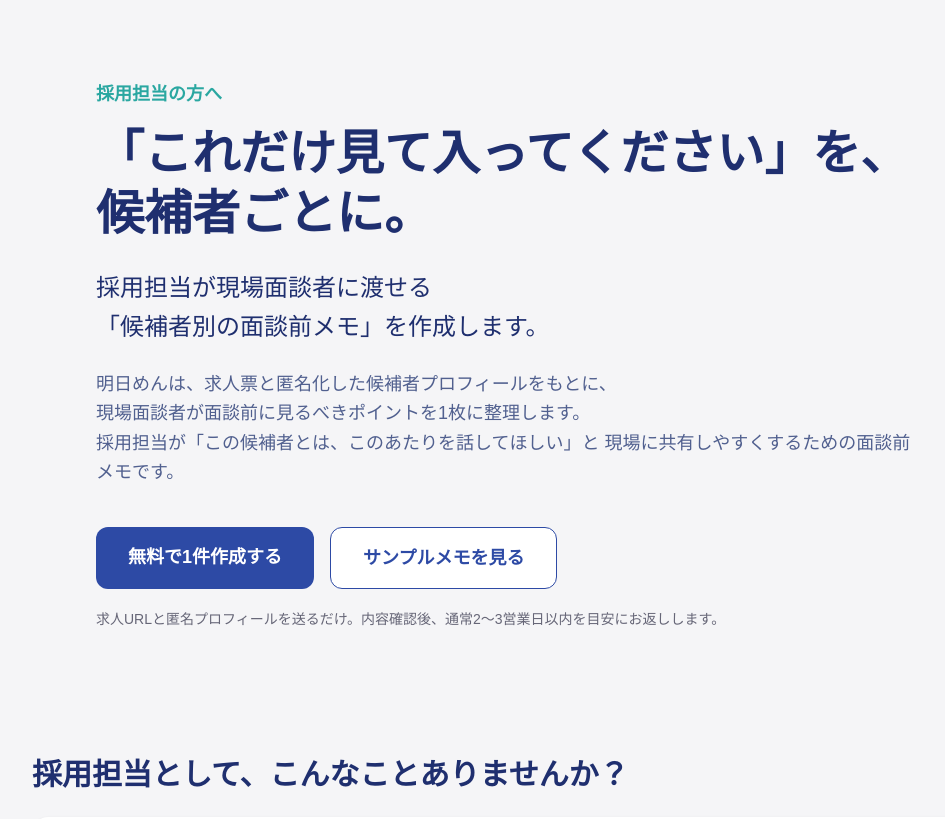
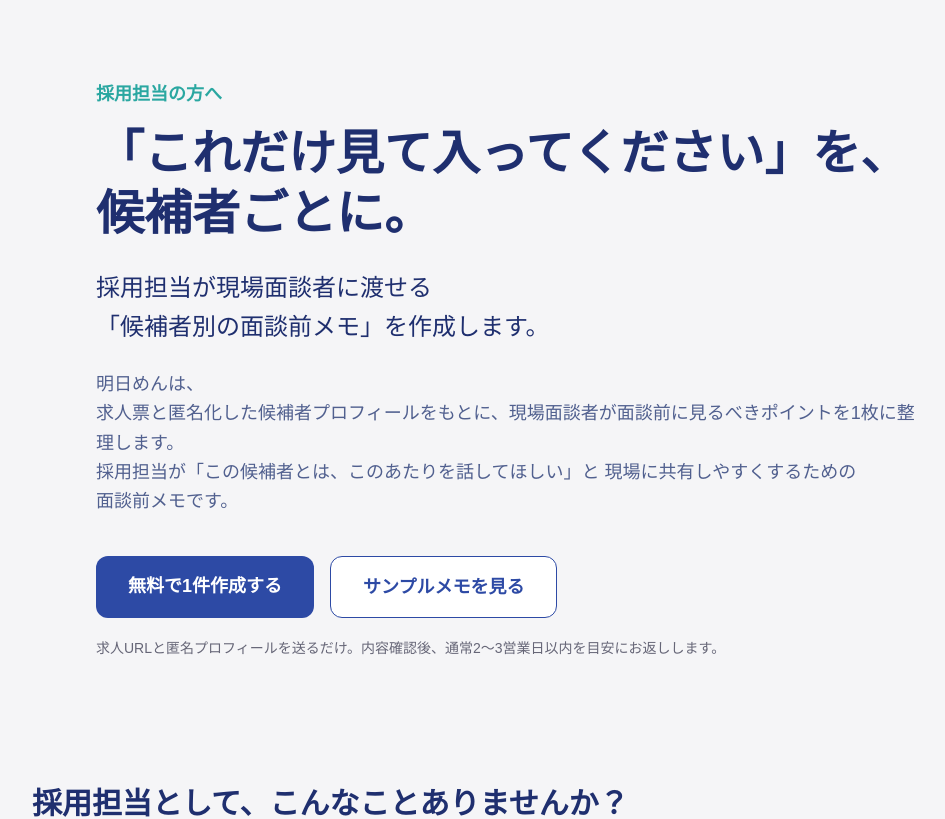
Before and after one commit to yshyk216/asumen-lp-v2, a Next.js app: page / in a window 1280 px wide. Shown: the top 819 px of the page, without its empty margins (128-1073 px from the left). Built offline with nearby package versions, Linux system fonts and the light colour scheme.

Commit message:
Update page.tsx

```diff
--- a/app/page.tsx
+++ b/app/page.tsx
@@ -163,12 +163,14 @@ export default function Home() {
         </p>
 
         <p className="text-lg leading-relaxed text-[#51608f] mb-10">
-          明日めんは、求人票と匿名化した候補者プロフィールをもとに、
+          明日めんは、
           <br />
-          現場面談者が面談前に見るべきポイントを1枚に整理します。
+          求人票と匿名化した候補者プロフィールをもとに、現場面談者が面談前に見るべきポイントを1枚に整理します。
           <br />
           採用担当が「この候補者とは、このあたりを話してほしい」と
-          現場に共有しやすくするための面談前メモです。
+          現場に共有しやすくするための
+          <br />
+          面談前メモです。
         </p>
 
         <div className="flex flex-col sm:flex-row gap-4">
```
